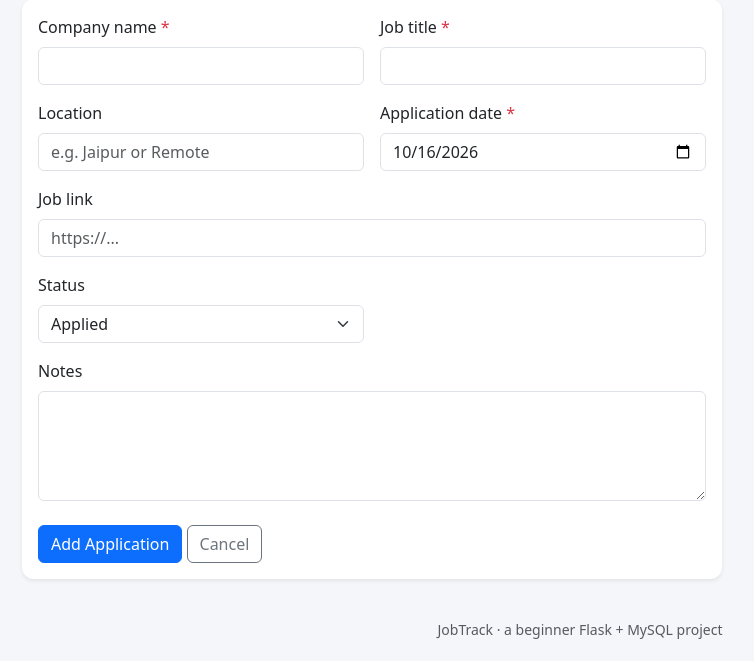
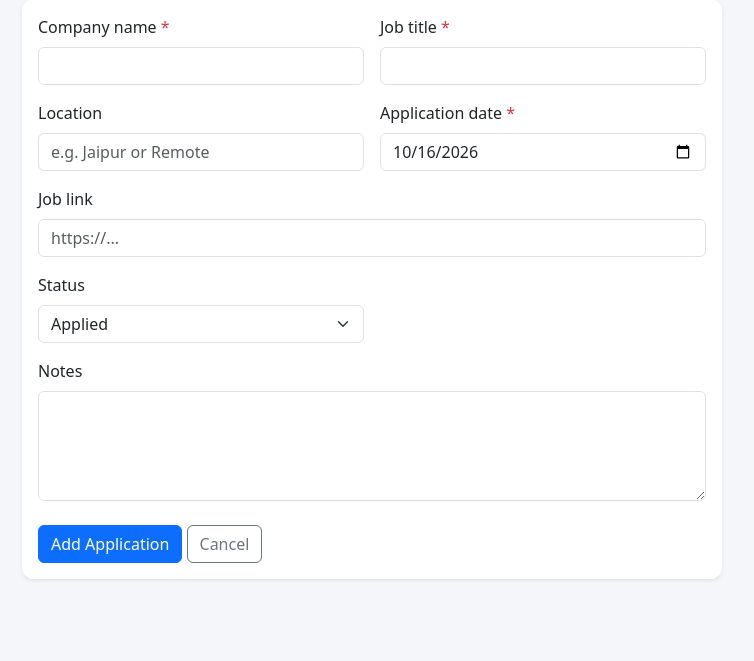
Before and after one commit to bhupeshsaini7/JobTrack, a Flask app: page /applications/add in a window 1280 px wide. Shown: the part 139-800 px from the top of the page, without its empty margins (60-814 px from the left). Run offline with Flask 3, Linux system fonts and the light colour scheme; parts of the project's set-up code (start-up, migrations or seed data) failed here and were passed over.

Commit message:
some improvements

```diff
--- a/templates/base.html
+++ b/templates/base.html
@@ -49,7 +49,6 @@
     {% block content %}{% endblock %}
 </main>
 
-<footer class="text-center text-muted small py-3">JobTrack · a beginner Flask + MySQL project</footer>
 
 <script src="https://cdn.jsdelivr.net/npm/bootstrap@5.3.3/dist/js/bootstrap.bundle.min.js"></script>
 </body>
```
Also changed, not shown: README.md, 3 other files.
